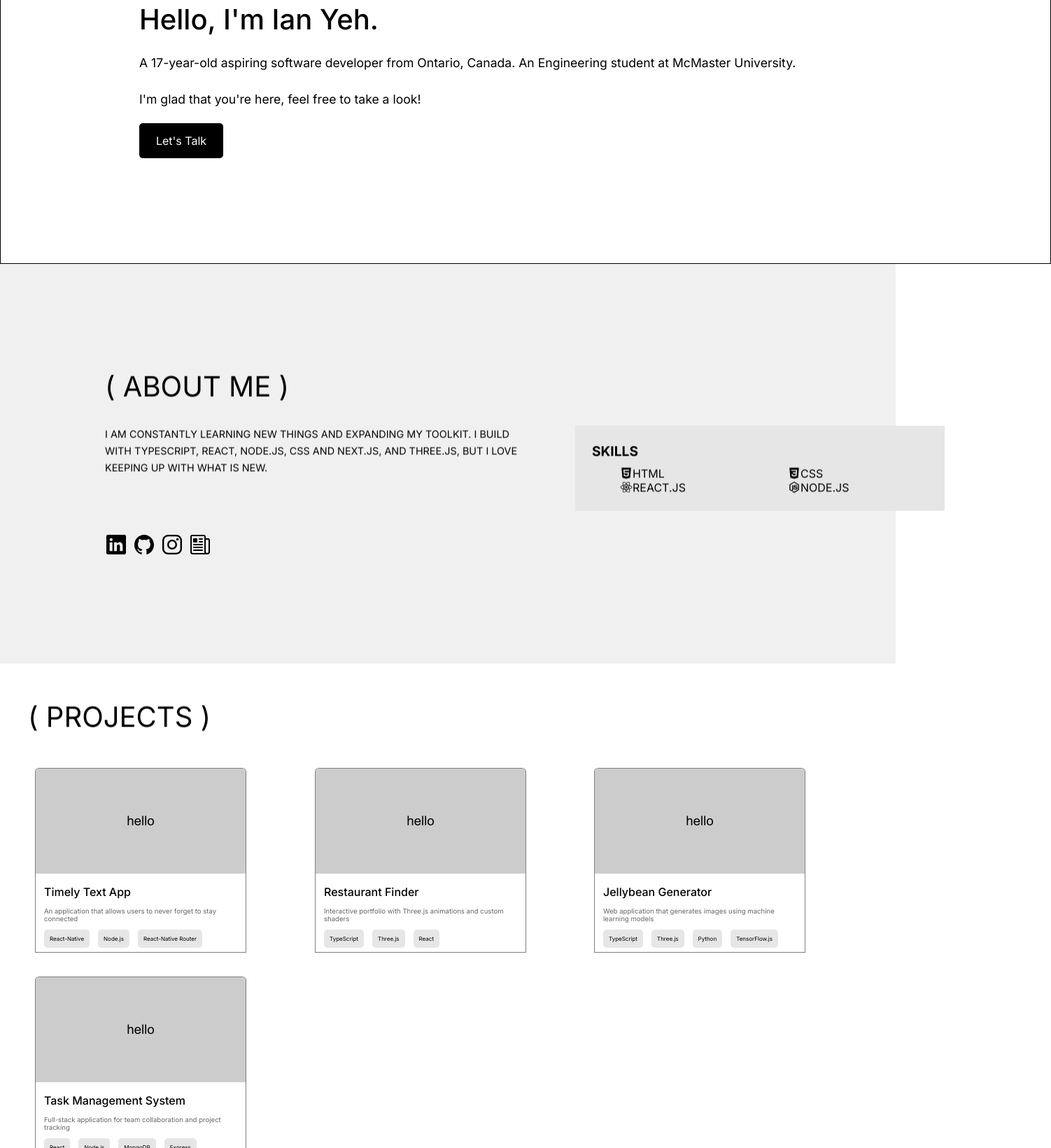
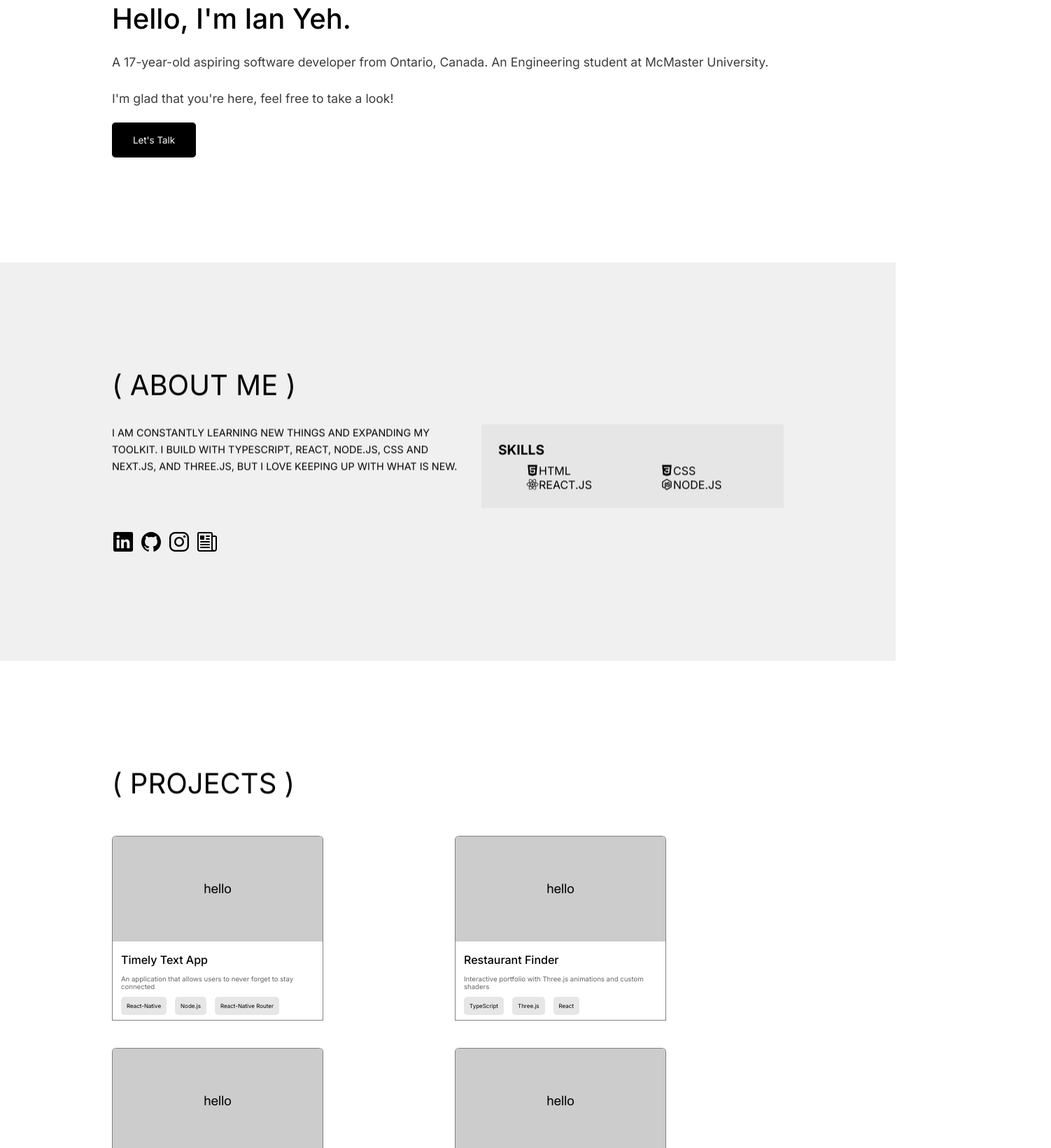
Before and after one commit to ian-yeh/ian-yeh-portfolio, a React (Vite) app: page / in a window 1280 px wide. Shown: the part 200-1840 px from the top of the page at 70% size, 1502 px wide, since content can reach past the window. Built offline with nearby package versions, Linux system fonts and the light colour scheme.

Commit message:
mobile compatibility

```diff
--- a/src/App.tsx
+++ b/src/App.tsx
@@ -1,8 +1,8 @@
 import { BrowserRouter as Router, Routes, Route } from 'react-router-dom';
 
 import Home from './pages/Home/Home.tsx';
-// import About from './pages/About/About.tsx';
-// import Contact from './pages/Contact/Contact.tsx';
+//import AboutSection from './pages/Home/AboutSection/AboutSection.tsx';
+//import Contact from './pages/Home/Contact/Contact.tsx';
 
 import Header from './components/Header/Header.tsx';
 import Footer from './components/Footer/Footer.tsx';
--- a/src/components/Footer/Footer.module.css
+++ b/src/components/Footer/Footer.module.css
@@ -3,9 +3,13 @@
   font-family: 'Inter', sans-serif;
 }
 
+.container {
+  width: 100%;
+}
+
 .footerContainer {
   margin: 0 auto;
-  width: 1200px;
+  width: 75%;
   display: flex;
   justify-content: space-between;
   height: 80px;
--- a/src/components/Footer/Footer.tsx
+++ b/src/components/Footer/Footer.tsx
@@ -8,6 +8,8 @@ import {
 
 function Footer() {
   return (
+    <div className={styles.container}>
+
       <div className={styles.footerContainer}>
         <div className={styles.footerText}>
           Made with React.js and CSS by yours truly using NeoVim.
@@ -17,6 +19,8 @@ function Footer() {
           <IonIcon icon={logoLinkedin} className={styles.icon} />
         </div>
       </div>
+
+    </div>
   );
 }
 
--- a/src/components/Project/Project.module.css
+++ b/src/components/Project/Project.module.css
@@ -1,13 +1,13 @@
 * {
   font-family: 'Inter', sans-serif;
 }
-.project {
+
+.container {
   border: 0.5px solid grey;
   width: 300px;
   height: fit-content;
   background-color: white;
   display: flex;
-  flex-direction: column;
   align-items: center;
   border-radius: 2% 2% 0 0;
   margin-top: 4%;
@@ -20,7 +20,7 @@
   text-decoration: none;
 }
 
-.project:hover {
+.container:hover {
   transition: all 0.3s ease;
   filter: brightness(94%);
   transform: translateY(-2px);
@@ -69,3 +69,62 @@
   font-size: 0.5rem;
   height: fit-content;
 }
+
+@media screen and (max-width: 768px) {
+  .container {
+    width: 250px;
+    margin-top: 2%;
+    border-radius: 1% 1% 0 0;
+  }
+
+  .image {
+    width: 250px;
+    height: 125px;
+    margin: 0;
+  }
+
+  .tech {
+    margin-right: 2%;
+    padding: 4px;
+  }
+
+  .title {
+    margin-top: 2%;
+    font-size: 0.9rem;
+  }
+
+  .description {
+    margin-top: 2%;
+    font-size: 0.58rem;
+  }
+
+}
+
+@media screen and (max-width: 604px) {
+  .container {
+    width: 200px;
+    margin-top: 2%;
+    border-radius: 1% 1% 0 0;
+  }
+
+  .image {
+    width: 200px;
+    height: 100px;
+    margin: 0;
+  }
+
+  .tech {
+    font-size: 0.4rem;
+  }
+
+  .title {
+    margin-top: 2%;
+    font-size: 0.8rem;
+  }
+
+  .description {
+    margin-top: 2%;
+    font-size: 0.58rem;
+  }
+
+}
--- a/src/components/Project/Project.tsx
+++ b/src/components/Project/Project.tsx
@@ -16,7 +16,7 @@ const Project: React.FC<ProjectProps> = ({
   repository
 }) => {
   return (
-    <div className={styles.project}>
+    <div className={styles.container}>
       <a href={repository} className={styles.link}>
         <img className={styles.image} src={imageUrl} alt={title} />
         <h2 className={`section2Text ${styles.title}`}>{title}</h2>
--- a/src/pages/Home/AboutSection/AboutSection.module.css
+++ b/src/pages/Home/AboutSection/AboutSection.module.css
@@ -4,12 +4,14 @@
 }
 
 .container {
-  padding: 150px;
+  padding-top: 150px;
+  padding-bottom: 150px;
   height: fit-content;
   background-size: cover;
   background-color: rgb(240, 240, 240);
   display: grid;
   align-items: center;
+  width: 100%;
 }
 
 .heading {
@@ -20,13 +22,13 @@
 
 .textContainer {
   height: fit-content;
-  width: 1200px;
+  width: 75%;
   margin: 0 auto;
 }
 
 .contentContainer {
+  margin-top: 32px;
   justify-content: space-between;
-  margin-top: 32px;
   display: flex;
   width: 100%;
 }
@@ -36,7 +38,7 @@
   font-size: 0.9rem;
   line-height: 1.5rem;
   color: black;
-  width: 50%;
+  width: 54%;
 }
 
 .skills {
@@ -86,21 +88,23 @@ li {
 }
 
 @media screen and (max-width: 768px) {
-  .textContainer {
-    width: 100%
+  .container {
+    width: 100%;
+    padding-bottom: 60px;
+    padding-top: 60px;
   }
 
-  .container {
-    padding: 50px 20px; /* Reduce padding for tablets */
+  .textContainer {
+    width: 84%;
+    margin: 0 auto;
   }
 
   .heading {
-    font-size: 1.2rem; /* Reduce heading size */
-    text-align: center;
+    font-size: 1.3rem;
   }
 
   .contentContainer {
-    flex-direction: column; /* Stack content vertically */
+    flex-direction: column;
   }
 
   .mainText {
@@ -110,44 +114,41 @@ li {
   }
 
   .skills {
-    width: 100%; /* Make skills section full width */
+    width: 100%;
     padding: 0;
-    padding-top: 4%;
-    padding-bottom: 4%;
+    padding-top: 2%;
+    padding-bottom: 2%;
+  }
+
+  .skillsList li {
+    font-size: 0.88rem;
   }
 
   .skillsTitle {
-    font-size: 1rem; /* Adjust title size */
-    padding-left: 4%;
-  }
-
-  .skillsContainer {
+    font-size: 1rem;
+    padding-left: 2%;
   }
 
   .linkIcons {
-    font-size: 24px; /* Smaller icon size for tablets */
+    font-size: 24px;
   }
 }
 
 @media screen and (max-width: 480px) {
-  .container {
-    padding: 30px 15px; /* Compact padding for very small screens */
-  }
-
-  .heading {
-    font-size: 1.5rem; /* Further reduce heading size */
-  }
-
   .mainText {
-    font-size: 0.7rem; /* Adjust font size for smaller screens */
-    line-height: 1.2rem; /* Compact line height */
+    font-size: 0.7rem;
+    line-height: 1.2rem;
   }
 
   .skillsTitle {
-    font-size: 0.9rem; /* Reduce skills title size */
+    font-size: 0.9rem;
   }
 
   .linkIcons {
-    font-size: 20px; /* Even smaller icon size */
+    font-size: 20px;
+  }
+
+  .skillsList li {
+    font-size: 0.76rem;
   }
 }
--- a/src/pages/Home/FrontPage/FrontPage.module.css
+++ b/src/pages/Home/FrontPage/FrontPage.module.css
@@ -4,18 +4,17 @@
  }
 
 .container {
-  display: flex;
-  align-items: center;
-  padding: 150px;
-  max-width: 1200px;
+  padding-top: 150px;
+  padding-bottom: 150px;
   margin: 0 auto;
   background-color: #ffffff;
-  border: 1px solid black;
+  width: 100%;
 }
 
 .textContainer {
-  flex: 1;
-  padding-right: 40px;
+  width: 75%;
+  margin: 0 auto;
+  padding: 0;
 }
 
 .heading {
@@ -38,6 +37,8 @@
   margin-bottom: 20px;
   margin-top: 24px;
   animation: fade-up 0.9s;
+
+  color: rgb(60, 60, 60);
 }
 
 .imageContainer {
@@ -100,76 +101,27 @@
   50% { border-color: black; }
 }
 
-@media screen and (min-width: 768px) {
-  .container {
-    display: flex;
-    flex-direction: row; /* Keep desktop layout unchanged */
-    width: 100%;
-    justify-content: center;
-  }
-
-  .textContainer {
-    text-align: left;
-    padding: 0;
-    padding-left: 4%;
-    margin: 0;
-  }
-
-  .heading {
-    font-size: 2.5rem;
-    margin: 0 auto 20px;
-    border-width: 4px;
-  }
-
-  .paragraph {
-    font-size: 1.1rem;
-    line-height: 1.6;
-  }
-
-  .imageContainer {
-    flex: 1;
-    margin-top: 0;
-  }
-
-  .image {
-    max-width: 100%;
-  }
-
-  .button {
-    width: 120px;
-    height: 50px;
-    font-size: 1rem;
-  }
-}
-
 @media screen and (max-width: 768px) {
   .container {
-    flex-direction: column; /* Stack elements */
     padding: 0;
     margin: 0;
     width: 100%;
+    padding-top: 60px;
+    padding-bottom: 60px;
   }
 
   .textContainer {
     margin-bottom: 20px;
     text-align: left;
-    padding-left: 4%;
+    width: 84%;
   }
 
   .heading {
-    font-size: 1.8rem; /* Smaller font */
+    font-size: 1.8rem;
   }
 
   .paragraph {
-    font-size: 1rem; /* Adjust font size */
-  }
-
-  .imageContainer {
-    margin-top: 20px;
-  }
-
-  .image {
-    max-width: 90%; /* Prevent image overflow */
+    font-size: 1rem;
   }
 
   .button {
@@ -184,7 +136,7 @@
   }
 
   .paragraph {
-    font-size: 0.9rem; /* Smaller font size */
+    font-size: 0.8rem; /* Smaller font size */
   }
 
   .button {
--- a/src/pages/Home/FrontPage/FrontPage.tsx
+++ b/src/pages/Home/FrontPage/FrontPage.tsx
@@ -1,9 +1,13 @@
+import { useState } from 'react';
 import styles from './FrontPage.module.css';
 
+import Contact from '../Contact/Contact.tsx';
+
 const FrontPage = () => {
+  const [showContact, setShowContact] = useState(false);
 
   const handleButton = () => {
-    alert("Hello, World!");
+    setShowContact(true);
   }
 
   return (
@@ -22,6 +26,7 @@ const FrontPage = () => {
           <p className={styles.buttonText}>Let's Talk</p>
         </button>
 
+
        </div>
     </div>
   )
--- a/src/pages/Home/Projects/Projects.module.css
+++ b/src/pages/Home/Projects/Projects.module.css
@@ -1,47 +1,74 @@
-.projectContainer {
-  margin-top: 4%;
-  margin-left: auto;
-  margin-right: auto;
-  width: 1200px;
+.container {
+  width: 100%;
+  padding-top: 150px;
+  padding-bottom: 150px;
+}
+
+.contentContainer {
+  margin: 0 auto;
+  width: 75%;
   height: fit-content;
-  box-sizing: border-box;
 }
 
 .projectList {
   width: 100%;
   display: grid;
   grid-template-columns: repeat(auto-fit, minmax(350px, 1fr));
-  gap: 19px;
+  gap: 20px;
   justify-content: space-between;
   height: fit-content;
-  padding: 10px;
   box-sizing: border-box;
-  margin-bottom: 12%;
 }
 
 .heading {
   color: black;
   font-size: 2.5rem;
   text-align: left;
-  margin-bottom: 2%;
+  margin-bottom: 32px;
 }
 
-@media screen and (max-width: 480px) {
-  .projectContainer {
-    padding: 0 10px; /* Compact padding for very small devices */
-    margin-top: 1%; /* Adjust margin for tight screens */
+@media screen and (max-width: 768px) {
+  .container {
     width: 100%;
+    padding-top: 60px;
+    padding-bottom: 60px;
+  }
+
+  .contentContainer {
+    margin-top: 1%;
+    width: 84%;
   }
 
   .projectList {
-    grid-template-columns: repeat(300px); /* Compact column size for smaller phones */
-    gap: 8px; /* Tighten gap for better fit */
-    justify-content: center;
+    grid-template-columns: repeat(auto-fit, minmax(250px, 1fr));
+    gap: 10px;
   }
 
   .heading {
-    font-size: 1.3rem; /* Further reduce font size for smaller screens */
+    font-size: 1.3rem;
     margin-top: 2%;
-    text-align: center;
+  }
+
+}
+
+@media screen and (max-width: 604px) {
+  .contentContainer {
+    padding: 0 8px;
+  }
+
+  .projectList {
+    grid-template-columns: repeat(auto-fit, minmax(200px, 1fr));
+    gap: 4px;
   }
 }
+
+@media screen and (max-width: 500px) {
+  .contentContainer {
+    padding: 0 8px;
+  }
+
+  .projectList {
+    margin: 0 auto;
+    width: fit-content;
+  }
+}
--- a/src/pages/Home/Projects/Projects.tsx
+++ b/src/pages/Home/Projects/Projects.tsx
@@ -8,7 +8,8 @@ import styles from './Projects.module.css';
 const Projects = () => {
 
   return (
-    <div className={styles.projectContainer}>
+    <div className={styles.container}>
+      <div className={styles.contentContainer}>
 
         {/* adding my projects into the site */}
         <FadeInSection>
@@ -28,6 +29,7 @@ const Projects = () => {
             </FadeInSection>
           ))}
         </div>
+      </div>
 
     </div>
   )
```
Also changed, not shown: src/pages/Home/Contact/Contact.module.css (+20 -21 lines). Lines whose indentation alone changed are shown as unchanged.
